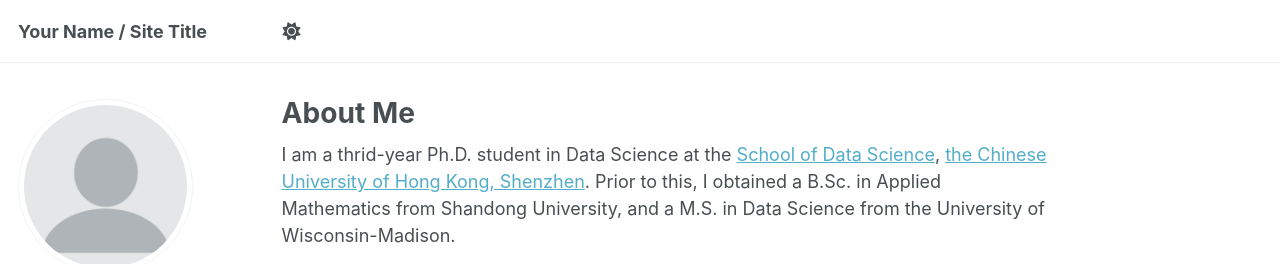
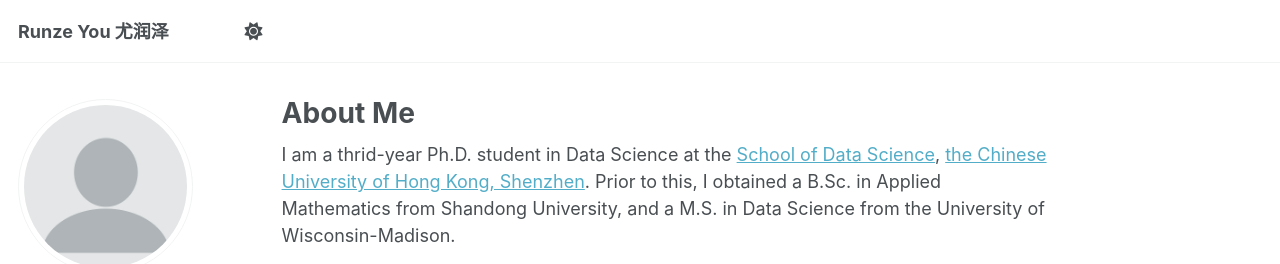
Before and after one commit to ryou98/ryou98.github.io, a Jekyll site: the page built from _pages/about.md, in a window 1280 px wide. Shown: the top 264 px of the page. Built offline with Jekyll 4.4.1, drawn with Linux system fonts in a browser that asks for light colours; some web fonts are replaced; a script that is not in the unit is left out.

Commit message:
Update _config.yml

```diff
--- a/_config.yml
+++ b/_config.yml
@@ -9,7 +9,7 @@
 # Basic Site Settings
 locale                   : "en-US"
 site_theme               : "default"
-title                    : "Your Name / Site Title"
+title                    : "Runze You 尤润泽"
 title_separator          : "-"
 name                     : &name "Your Name"
 description              : &description "personal description"
```
